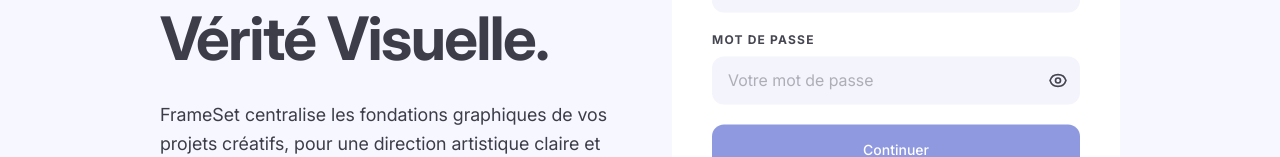
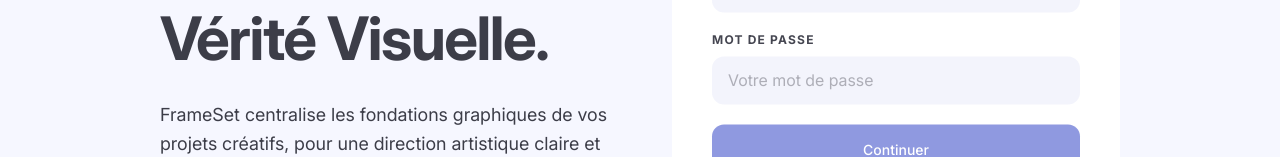
Before and after one commit to AxelleDev/FrameSet, a React (Vite) app in the folder frontend/: page /#/login in a window 1280 px wide. Shown: the part 350-507 px from the top of the page. Built offline with nearby package versions, Linux system fonts and the light colour scheme; no server answers.

Commit message:
showed the password reveal icon only when the field has content

```diff
--- a/frontend/src/components/PasswordInput.jsx
+++ b/frontend/src/components/PasswordInput.jsx
@@ -1,4 +1,4 @@
-import React, { useState } from 'react';
+import React, { useState, useEffect } from 'react';
 import TextInput from './TextInput';
 
 // Decorative icon: password currently visible.
@@ -43,6 +43,13 @@ export default function PasswordInput({
   // Tracks whether the password is shown in plain text.
   const [isVisible, setIsVisible] = useState(false);
 
+  // Only reveal the eye toggle once the field has content (Google/Microsoft
+  // pattern) to keep empty forms lighter. Reset visibility when it is cleared.
+  const hasValue = Boolean(inputProps.value);
+  useEffect(() => {
+    if (!hasValue) setIsVisible(false);
+  }, [hasValue]);
+
   return (
     <div className={`relative ${className}`.trim()}>
       <TextInput
@@ -52,6 +59,7 @@ export default function PasswordInput({
         className={`pr-12 ${inputClassName}`.trim()}
       />
 
+      {hasValue && (
         <button
           type="button"
           onClick={() => setIsVisible((prev) => !prev)}
@@ -62,6 +70,7 @@ export default function PasswordInput({
         >
           {isVisible ? <EyeOffIcon /> : <EyeIcon />}
         </button>
+      )}
     </div>
   );
 }
```
Also changed, not shown: 1 other file (tests, documents, lock files or other folders). Lines whose indentation alone changed are shown as unchanged.
